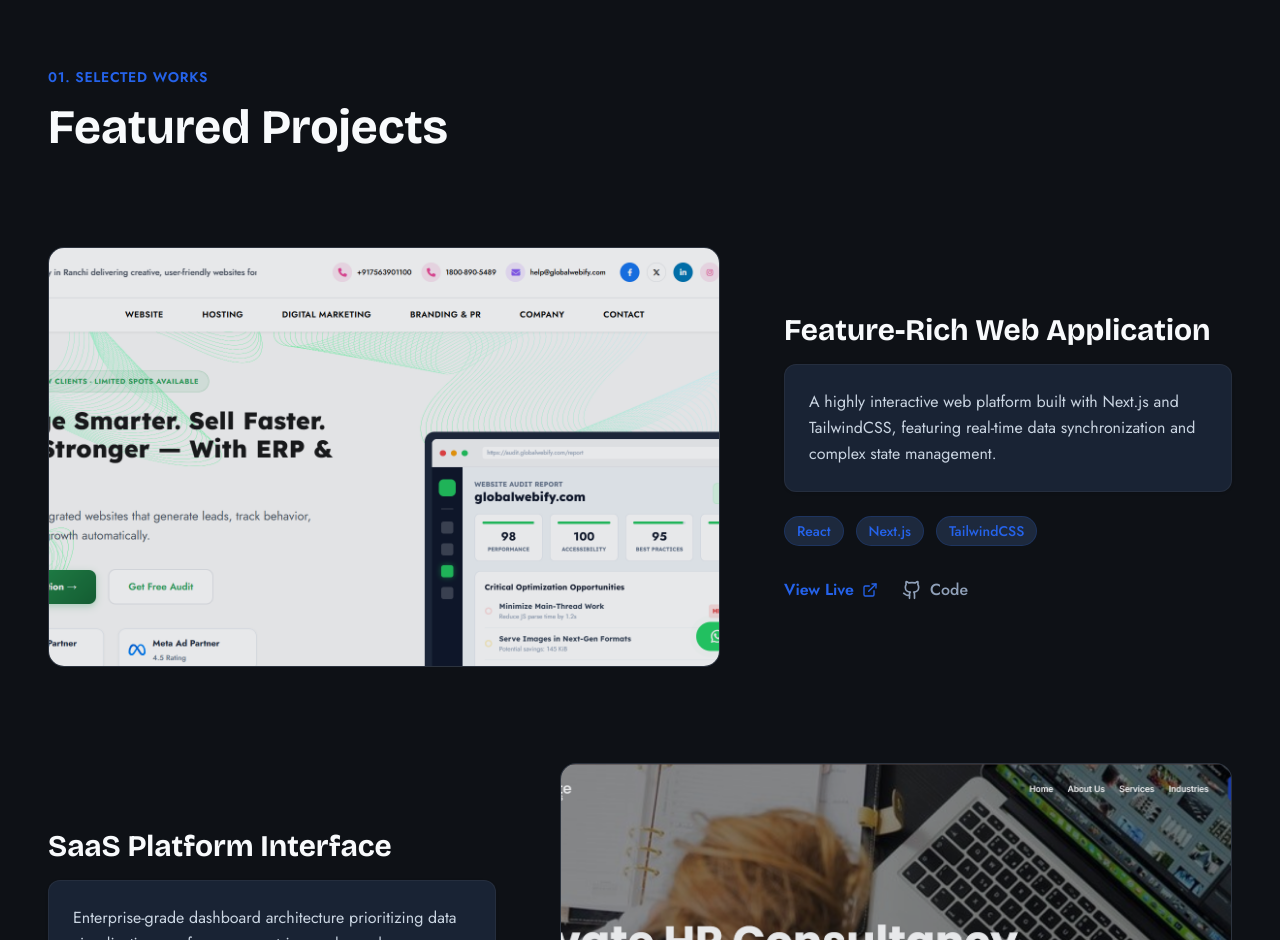
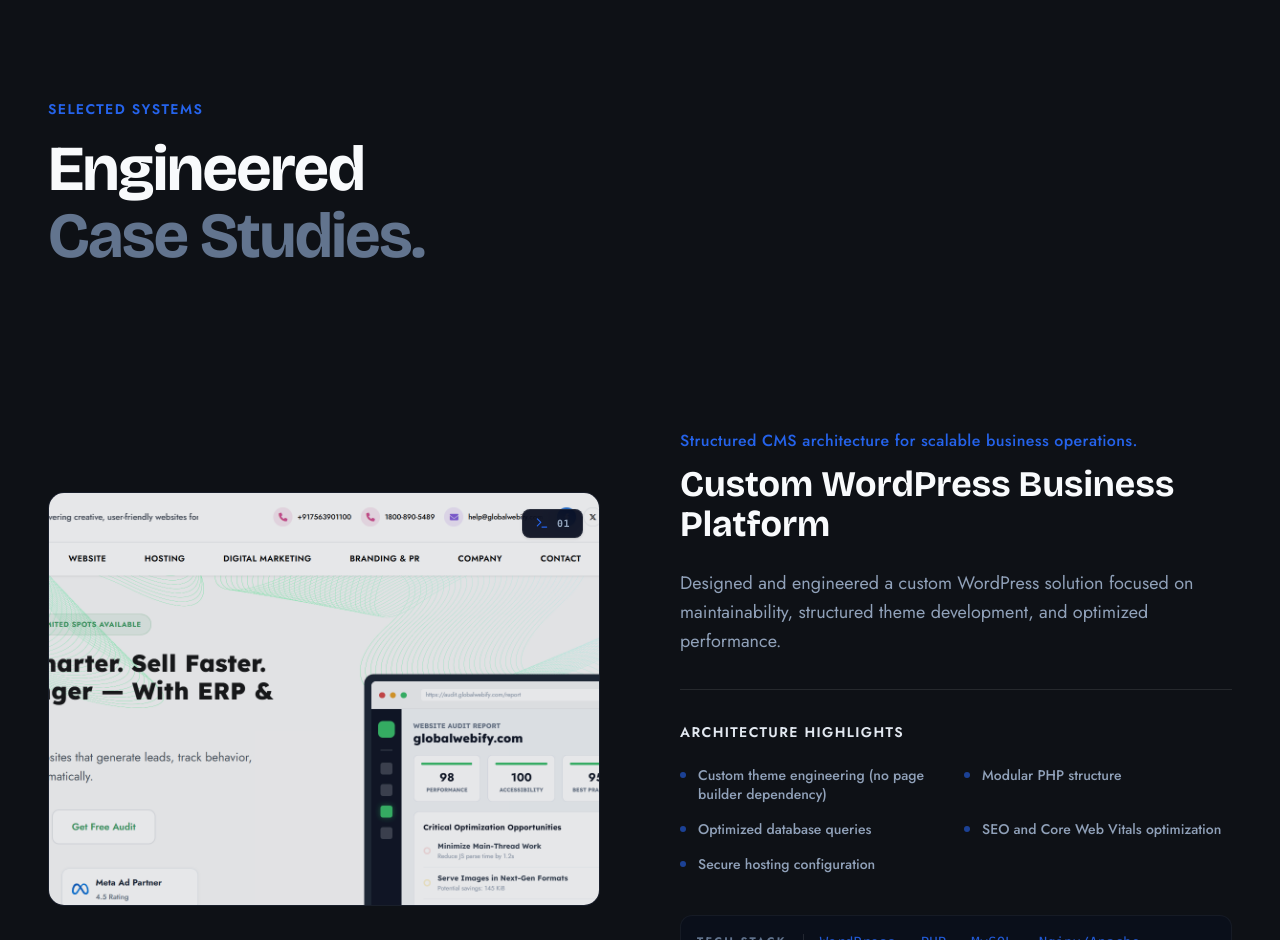
Before and after one commit to KunalBose2772/kunal, a Next.js app: page / in a window 1280 px wide. Shown: the part 1860-2800 px from the top of the page. Built offline with nearby package versions, Linux system fonts and the light colour scheme.

Commit message:
feat(work): implement structured 'Selected Systems' vertical storytelling section

```diff
--- a/components/Work.js
+++ b/components/Work.js
@@ -2,100 +2,205 @@
 
 import { motion } from "framer-motion";
 import Image from "next/image";
-import { ArrowUpRight, Github, ExternalLink } from "lucide-react";
-import Link from "next/link";
+import { Terminal } from "lucide-react";
 
-const PROJECTS = [
+const SYSTEMS = [
     {
-        id: 1,
-        title: "Feature-Rich Web Application",
-        description: "A highly interactive web platform built with Next.js and TailwindCSS, featuring real-time data synchronization and complex state management.",
+        id: "01",
+        title: "Custom WordPress Business Platform",
+        positioning: "Structured CMS architecture for scalable business operations.",
+        overview: "Designed and engineered a custom WordPress solution focused on maintainability, structured theme development, and optimized performance.",
+        highlights: [
+            "Custom theme engineering (no page builder dependency)",
+            "Modular PHP structure",
+            "Optimized database queries",
+            "SEO and Core Web Vitals optimization",
+            "Secure hosting configuration"
+        ],
+        stack: "WordPress · PHP · MySQL · Nginx/Apache",
         image: "/project1.png",
-        tags: ["React", "Next.js", "TailwindCSS"],
-        link: "#",
-        github: "#"
     },
     {
-        id: 2,
-        title: "SaaS Platform Interface",
-        description: "Enterprise-grade dashboard architecture prioritizing data visualization, performance metrics, and seamless user experience.",
+        id: "02",
+        title: "SaaS Admin Dashboard",
+        positioning: "Scalable product interface with structured component architecture.",
+        overview: "Developed a dynamic admin dashboard with authentication flow, role-based access, and modular UI components.",
+        highlights: [
+            "Next.js routing architecture",
+            "API-driven UI",
+            "Reusable component system",
+            "State management structure",
+            "Secure session handling"
+        ],
+        stack: "Next.js · React · REST API · Tailwind CSS",
         image: "/project2.png",
-        tags: ["TypeScript", "Node.js", "PostgreSQL"],
-        link: "#",
-        github: "#"
+    },
+    {
+        id: "03",
+        title: "PHP Backend Application",
+        positioning: "Structured backend system with clean logic separation.",
+        overview: "Engineered a PHP application with organized controllers, reusable logic layers, and optimized relational database design.",
+        highlights: [
+            "OOP-based PHP structure",
+            "Relational database schema design",
+            "Secure form handling",
+            "Role-based admin logic",
+            "Performance optimization"
+        ],
+        stack: "Core PHP · MySQL · Server-side Validation",
+        image: "/project1.png",
+    },
+    {
+        id: "04",
+        title: "E-Commerce Prototype (CCL Internship)",
+        positioning: "Frontend-led commerce system with structured UI flow.",
+        overview: "Built an online shopping system with product management, cart flow, and responsive layout during enterprise internship exposure.",
+        highlights: [
+            "Structured product listing logic",
+            "Cart interaction system",
+            "Responsive layout implementation",
+            "Team-led frontend coordination"
+        ],
+        stack: "HTML · CSS · JavaScript · Bootstrap",
+        image: "/project2.png",
+    },
+    {
+        id: "05",
+        title: "Razorpay Integrated Website",
+        positioning: "Production-ready deployment with payment workflow integration.",
+        overview: "Integrated Razorpay payment gateway and structured transaction handling within a deployed website environment.",
+        highlights: [
+            "Payment gateway API integration",
+            "Secure transaction flow",
+            "Deployment workflow understanding",
+            "Hosting & domain configuration"
+        ],
+        stack: "JavaScript · Razorpay API · Hosting Deployment",
+        image: "/project1.png",
     }
 ];
 
 export default function Work() {
     return (
-        <section id="work" className="relative min-h-screen py-24 border-t border-slate-200/10 z-10">
-            <div className="max-w-[1480px] w-full mx-auto px-6 md:px-12">
+        <section id="work" className="relative py-24 lg:py-32 border-t border-slate-200/10 z-10 flex flex-col justify-center overflow-hidden">
+            <div className="max-w-[1280px] w-full mx-auto px-6 md:px-12 relative z-10 flex flex-col gap-16 md:gap-[160px]">
+
+                {/* Section Header */}
                 <motion.div
-                    initial={{ opacity: 0, y: 20 }}
-                    whileInView={{ opacity: 1, y: 0 }}
+                    initial={{ opacity: 0, x: -30 }}
+                    whileInView={{ opacity: 1, x: 0 }}
                     viewport={{ once: true, margin: "-100px" }}
-                    transition={{ duration: 0.8 }}
-                    className="mb-16 md:mb-24"
+                    transition={{ duration: 0.8, ease: [0.22, 1, 0.36, 1] }}
+                    className="flex flex-col items-start text-left max-w-2xl"
                 >
-                    <span className="text-brand-accent font-semibold tracking-wider uppercase text-sm mb-4 block">
-                        01. Selected Works
+                    <span className="text-brand-accent font-semibold tracking-widest uppercase text-xs md:text-sm mb-4 block">
+                        SELECTED SYSTEMS
                     </span>
-                    <h2 className="text-4xl md:text-5xl font-heading font-bold text-foreground">
-                        Featured Projects
+                    <h2 className="text-[clamp(36px,5vw,64px)] leading-[1.05] font-heading font-bold text-foreground tracking-tight">
+                        Engineered <br className="hidden md:block" />
+                        <span className="text-slate-400 dark:text-slate-500">Case Studies.</span>
                     </h2>
                 </motion.div>
 
-                <div className="grid grid-cols-1 gap-16 md:gap-24">
-                    {PROJECTS.map((project, index) => (
+                {/* Systems List */}
+                <div className="flex flex-col gap-32 md:gap-[160px] w-full">
+                    {SYSTEMS.map((system, index) => {
+                        const isEven = index % 2 !== 0; // 0 is System 1 (Left Image), 1 is System 2 (Right Image), etc.
+
+                        return (
+                            <div
+                                key={system.id}
+                                className={`flex flex-col lg:items-center ${isEven ? 'lg:flex-row-reverse' : 'lg:flex-row'} gap-12 lg:gap-20 w-full`}
+                            >
+                                {/* Visual Preview Layer */}
                                 <motion.div
-                            key={project.id}
+                                    className="w-full lg:w-1/2 relative aspect-[16/10] md:aspect-[4/3] rounded-2xl overflow-hidden border border-slate-200/50 dark:border-white/5 bg-slate-100 dark:bg-slate-900/50 group"
+                                    initial={{ opacity: 0, x: isEven ? 40 : -40 }}
+                                    whileInView={{ opacity: 1, x: 0 }}
+                                    viewport={{ once: true, margin: "-100px" }}
+                                    transition={{ duration: 1, ease: [0.22, 1, 0.36, 1] }}
+                                >
+                                    <div className="absolute inset-0 bg-brand-accent/5 opacity-0 group-hover:opacity-100 transition-opacity duration-700 z-10 pointer-events-none" />
+
+                                    <motion.div
+                                        initial={{ scale: 0.98 }}
+                                        whileInView={{ scale: 1 }}
+                                        viewport={{ once: true, margin: "-100px" }}
+                                        transition={{ duration: 1.2, ease: [0.22, 1, 0.36, 1] }}
+                                        className="w-full h-full relative"
+                                    >
+                                        <Image
+                                            src={system.image}
+                                            alt={system.title}
+                                            fill
+                                            className="object-cover object-top opacity-90 grayscale-[20%] group-hover:grayscale-0 group-hover:opacity-100 transition-all duration-700"
+                                            sizes="(min-width: 1024px) 50vw, 100vw"
+                                        />
+                                    </motion.div>
+
+                                    {/* Tech corner badge */}
+                                    <div className="absolute top-4 right-4 z-20 bg-white/90 dark:bg-slate-950/90 backdrop-blur-md px-3 py-1.5 rounded-lg border border-slate-200 dark:border-white/10 shadow-sm flex items-center gap-2">
+                                        <Terminal className="w-3.5 h-3.5 text-brand-accent" />
+                                        <span className="text-[10px] uppercase tracking-wider font-mono font-bold text-slate-600 dark:text-slate-400">{system.id}</span>
+                                    </div>
+                                </motion.div>
+
+                                {/* Structured Documentation Block */}
+                                <motion.div
+                                    className="w-full lg:w-1/2 flex flex-col items-start"
                                     initial={{ opacity: 0, y: 30 }}
                                     whileInView={{ opacity: 1, y: 0 }}
                                     viewport={{ once: true, margin: "-100px" }}
-                            transition={{ duration: 0.8, delay: index * 0.1 }}
-                            className={`flex flex-col ${index % 2 === 0 ? "lg:flex-row" : "lg:flex-row-reverse"} gap-8 lg:gap-16 items-center group`}
+                                    transition={{ duration: 0.8, delay: 0.2, ease: [0.22, 1, 0.36, 1] }}
                                 >
-                            {/* Project Image */}
-                            <div className="w-full lg:w-3/5">
-                                <Link href={project.link} className="block w-full overflow-hidden rounded-2xl bg-slate-100 dark:bg-slate-800/50 border border-slate-200 dark:border-white/10 relative aspect-[16/10] group-hover:border-brand-accent/50 transition-colors duration-500">
-                                    <div className="absolute inset-0 z-10 bg-brand-accent/0 group-hover:bg-brand-accent/10 transition-colors duration-500" />
-                                    <Image
-                                        src={project.image}
-                                        alt={project.title}
-                                        fill
-                                        className="object-cover object-top opacity-90 group-hover:opacity-100 group-hover:scale-[1.03] transition-all duration-700 ease-[cubic-bezier(0.22,1,0.36,1)]"
+                                    <span className="text-brand-accent font-medium text-sm md:text-base tracking-wide mb-3">
+                                        {system.positioning}
+                                    </span>
+
+                                    <h3 className="text-3xl md:text-4xl font-heading font-bold text-foreground mb-6">
+                                        {system.title}
+                                    </h3>
+
+                                    <p className="text-slate-600 dark:text-slate-400 text-base md:text-lg leading-relaxed mb-8">
+                                        {system.overview}
+                                    </p>
+
+                                    {/* Animated left-to-right divider */}
+                                    <motion.div
+                                        className="w-full h-[1px] bg-slate-200 dark:bg-white/10 mb-8 origin-left"
+                                        initial={{ scaleX: 0 }}
+                                        whileInView={{ scaleX: 1 }}
+                                        viewport={{ once: true, margin: "-100px" }}
+                                        transition={{ duration: 0.8, delay: 0.4, ease: [0.22, 1, 0.36, 1] }}
                                     />
-                                </Link>
+
+                                    <div className="w-full grid grid-cols-1 md:grid-cols-2 gap-4 mb-10">
+                                        <div className="col-span-1 md:col-span-2 text-sm font-semibold text-slate-800 dark:text-slate-200 uppercase tracking-widest mb-2">
+                                            Architecture Highlights
+                                        </div>
+                                        {system.highlights.map((highlight, hIndex) => (
+                                            <div key={hIndex} className="flex gap-3 items-start">
+                                                <div className="mt-1.5 w-1.5 h-1.5 rounded-sm bg-brand-accent/60 flex-shrink-0" />
+                                                <span className="text-sm font-medium text-slate-600 dark:text-slate-400 leading-snug">{highlight}</span>
+                                            </div>
+                                        ))}
                                     </div>
 
-                            {/* Project Info */}
-                            <div className="w-full lg:w-2/5 flex flex-col items-start text-left">
-                                <h3 className="text-2xl md:text-3xl font-heading font-bold mb-4 text-foreground group-hover:text-brand-accent transition-colors">
-                                    {project.title}
-                                </h3>
-                                <div className="bg-slate-50 dark:bg-slate-800/80 p-6 rounded-xl border border-slate-200 dark:border-white/5 mb-6 shadow-sm">
-                                    <p className="text-slate-600 dark:text-slate-300 leading-relaxed">
-                                        {project.description}
-                                    </p>
+                                    {/* Tech Stack Line */}
+                                    <div className="w-full bg-slate-50 dark:bg-[#0a0f1a] border border-slate-200/50 dark:border-white/5 rounded-xl p-4 flex flex-col md:flex-row md:items-center gap-4">
+                                        <span className="text-[11px] font-bold uppercase tracking-[0.2em] text-slate-400 dark:text-slate-500 whitespace-nowrap">
+                                            Tech Stack
+                                        </span>
+                                        <div className="w-px h-4 bg-slate-300 dark:bg-white/10 hidden md:block" />
+                                        <span className="text-sm font-mono text-brand-accent dark:text-brand-accent/90">
+                                            {system.stack}
+                                        </span>
                                     </div>
-                                <ul className="flex flex-wrap gap-3 mb-8">
-                                    {project.tags.map((tag) => (
-                                        <li key={tag} className="text-sm font-medium px-3 py-1 bg-slate-100 dark:bg-slate-800 text-slate-700 dark:text-brand-accent rounded-full border border-slate-200 dark:border-brand-accent/20">
-                                            {tag}
-                                        </li>
-                                    ))}
-                                </ul>
-                                <div className="flex items-center gap-6">
-                                    <Link href={project.link} className="flex items-center gap-2 font-semibold text-brand-accent hover:text-brand-hover transition-colors">
-                                        View Live <ExternalLink className="w-4 h-4" />
-                                    </Link>
-                                    <Link href={project.github} className="flex items-center gap-2 font-medium text-slate-600 dark:text-slate-400 hover:text-foreground transition-colors">
-                                        <Github className="w-5 h-5" /> Code
-                                    </Link>
+
+                                </motion.div>
                             </div>
-                            </div>
-                        </motion.div>
-                    ))}
+                        );
+                    })}
                 </div>
             </div>
         </section>
```
Lines whose indentation alone changed are shown as unchanged.
